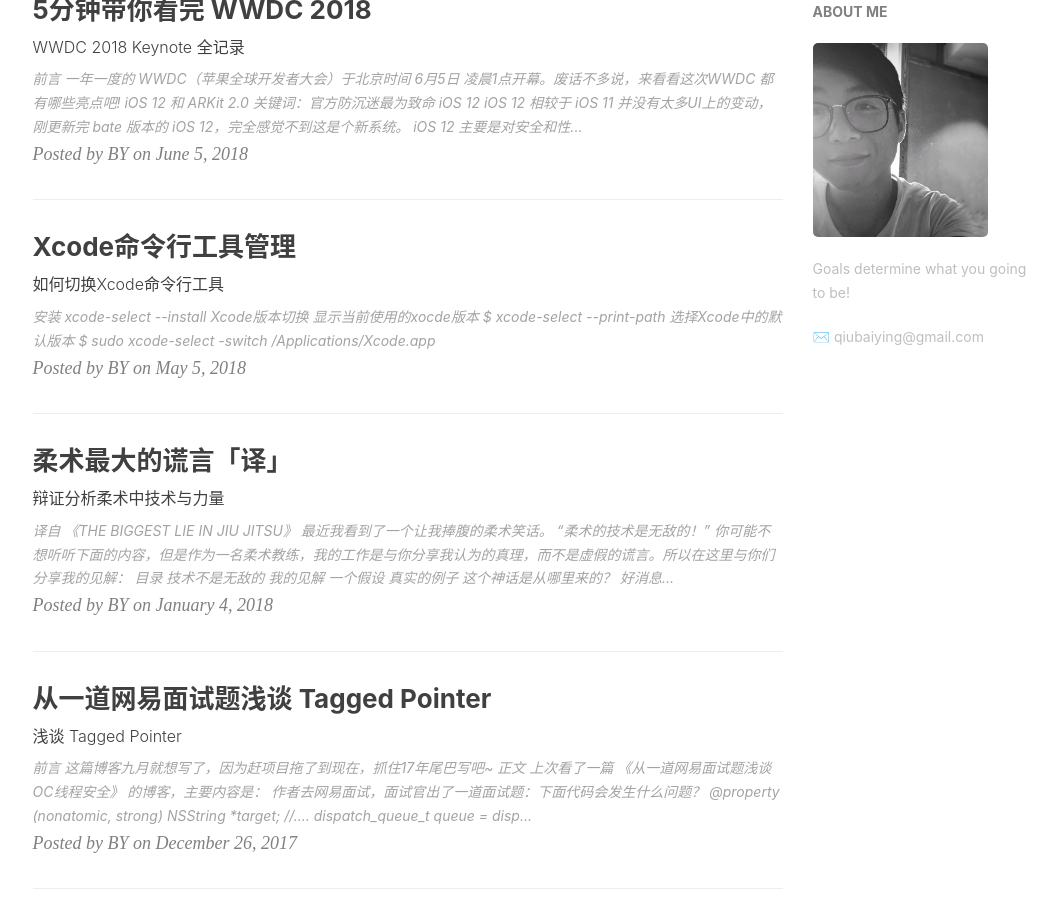
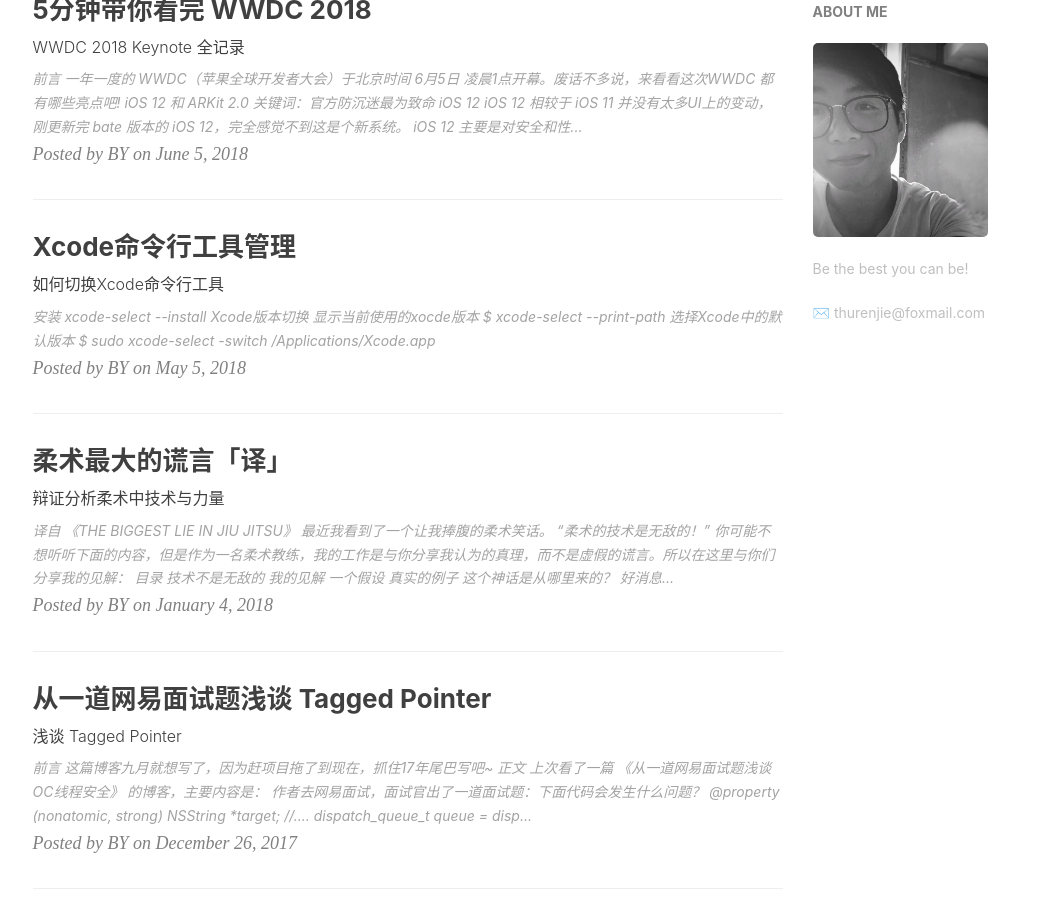
Before and after one commit to thurj12138/thurj12138.github.io, a Jekyll site: the page built from index.html, in a window 1280 px wide and 900 px high, scrolled down 475 px. Shown: the whole window, without its empty margins (135-1192 px from the left). Built offline with Jekyll 4.4.1, drawn with Linux system fonts in a browser that asks for light colours; nearby versions of some CDN libraries; the list of posts is cut into pages by our own code; comment, search, counter and statistics services are not loaded.

Commit message:
Update _config.yml

```diff
--- a/_config.yml
+++ b/_config.yml
@@ -2,8 +2,8 @@
 title: RJ
 SEOTitle: 任杰 Jie Ren
 header-img: img/post-bg-desk.jpg
-email: qiubaiying@gmail.com
-description: "Every failure is leading towards success."
+email: thurenjie@foxmail.com
+description: "桃李不言，下自成蹊"
 keyword: "RJ, 任杰, 12, Rainjay, Jie, iOS, Apple, iPhone"
 url: "www.rainjay.cn"          # your host, for absolute URL
 baseurl: ""      # for example, '/blog' if your blog hosted on 'host/blog'
@@ -11,7 +11,7 @@
 
 # Sidebar settings
 sidebar: true                           # whether or not using Sidebar.
-sidebar-about-description: "Goals determine what you going to be!"
+sidebar-about-description: "Be the best you can be!"
 sidebar-avatar: /img/about-BY-gentle.jpg      # use absolute URL, seeing it's used in both `/` and `/about/`
 
 
```
